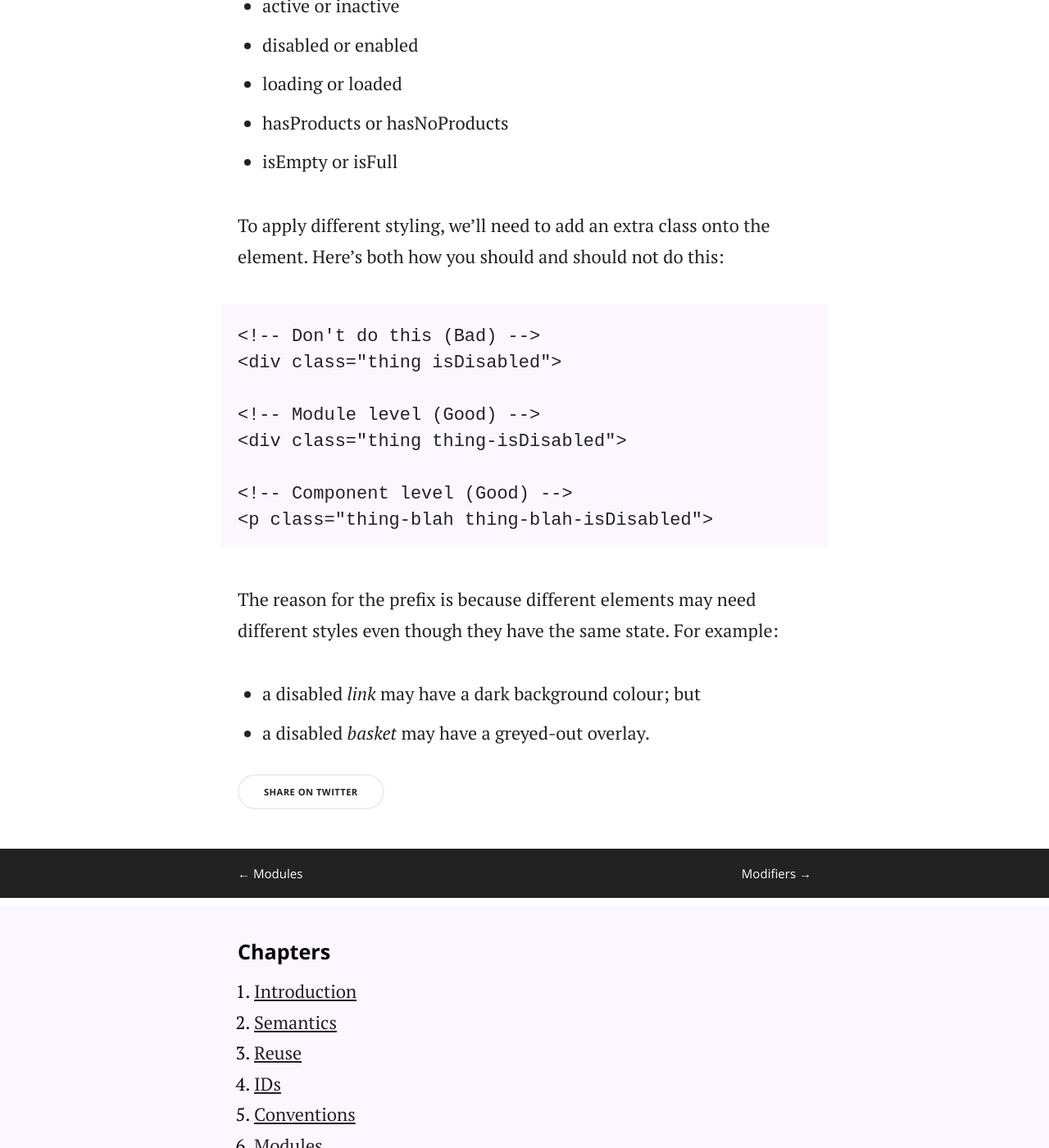
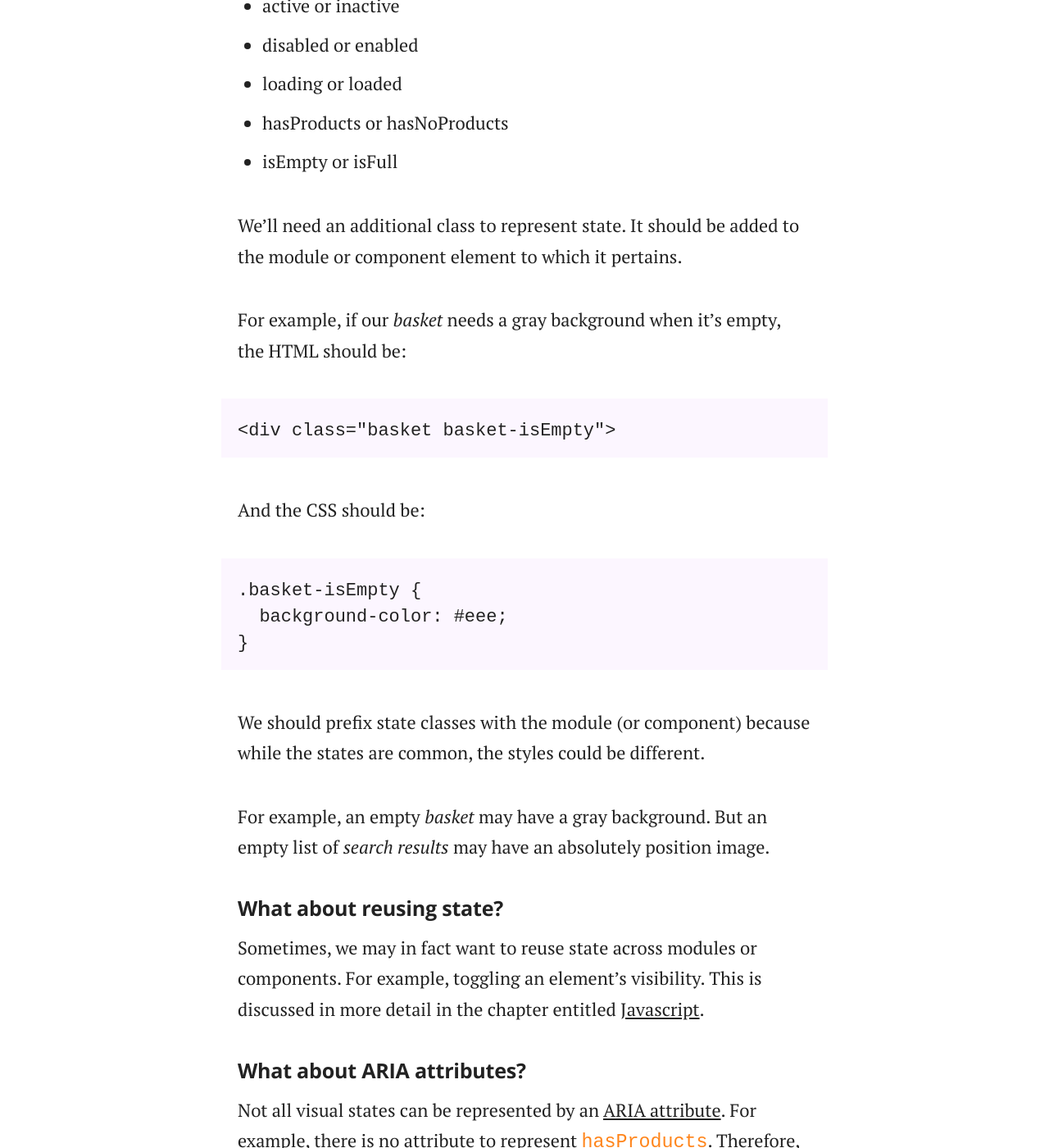
Before and after one commit to adamsilver/maintainablecss.com-jekyll, a Jekyll site: the page built from _chapters/07-state.md, in a window 1280 px wide and 1400 px high, scrolled down 348 px. Shown: the whole window at 82% size. Built offline with Jekyll 4.4.1, drawn with Linux system fonts in a browser that asks for light colours; some of the changed text lies outside the part shown.

Commit message:
Module tweaks, revamp state and added faq for state

```diff
--- a/_chapters/07-state.md
+++ b/_chapters/07-state.md
@@ -6,7 +6,7 @@ permalink: /chapters/state/
 description: Learn how to provide different styles to your modules and components based on state, such as showing, hiding and loading.
 ---
 
-We may need to style elements differently when a module (or component) is in a particular state. Here some examples:
+We may need to give elements a different visual treatment in response to their state changing. Here are some examples of state:
 
 - showing or hiding
 - active or inactive
@@ -15,18 +15,28 @@ We may need to style elements differently when a module (or component) is in a p
 - hasProducts or hasNoProducts
 - isEmpty or isFull
 
-To apply different styling, we'll need to add an extra class onto the element. Here's both how you should and should not do this:
+We'll need an additional class to represent state. It should be added to the module or component element to which it pertains.
 
-	<!-- Don't do this (Bad) -->
-	<div class="thing isDisabled">
+For example, if our *basket* needs a gray background when it's empty, the HTML should be:
 
-	<!-- Module level (Good) -->
-	<div class="thing thing-isDisabled">
+	<div class="basket basket-isEmpty">
 
-	<!-- Component level (Good) -->
-	<p class="thing-blah thing-blah-isDisabled">
+And the CSS should be:
 
-The reason for the prefix is because different elements may need different styles even though they have the same state. For example:
+	.basket-isEmpty {
+      background-color: #eee;
+	}
 
-- a disabled *link* may have a dark background colour; but
-- a disabled *basket* may have a greyed-out overlay.
+We should prefix state classes with the module (or component) because while the states are common, the styles could be different.
+
+For example, an empty *basket* may have a gray background. But an empty list of *search results* may have an absolutely position image.
+
+## What about reusing state?
+
+Sometimes, we may in fact want to reuse state across modules or components. For example, toggling an element's visibility. This is discussed in more detail in the chapter entitled [Javascript](/chapters/javascript/).
+
+## What about ARIA attributes?
+
+Not all visual states can be represented by an [ARIA attribute](https://www.w3.org/TR/wai-aria/states_and_properties#attrs_widgets). For example, there is no attribute to represent `hasProducts`. Therefore, we should use them only when necessary and in *addition* to classes.
+
+Also, using an attribute (instead of a class) selector has [less support](https://www.impressivewebs.com/attribute-selectors/). Whilst developers may consider these browsers "old", "insecure" or "irrelevant" we should avoid techniques that may exclude users unnecessarily.
```
Also changed, not shown: _chapters/06-modules.md (+1 -1 lines), _chapters/12-faqs.md (+4 -0 lines).
